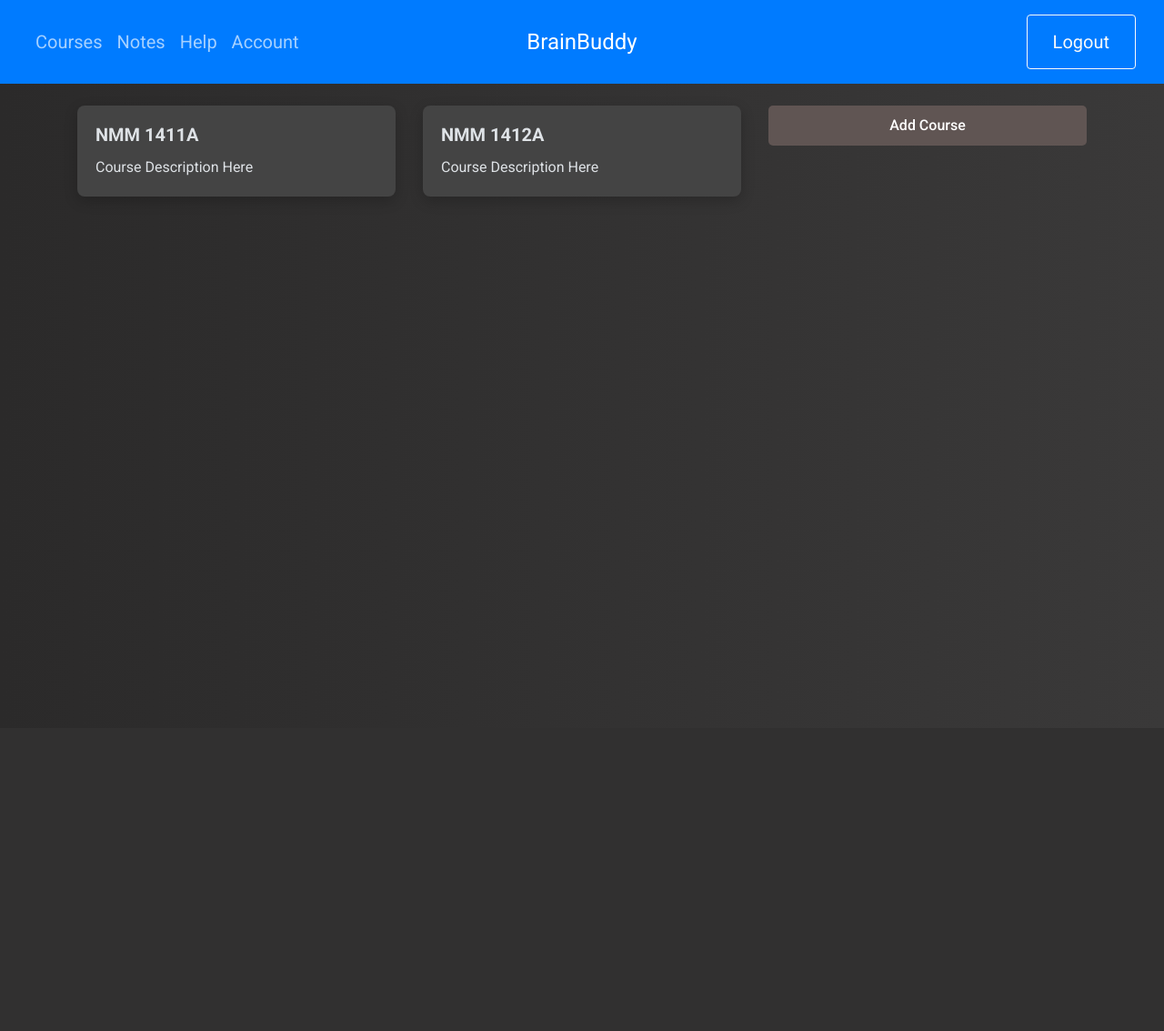
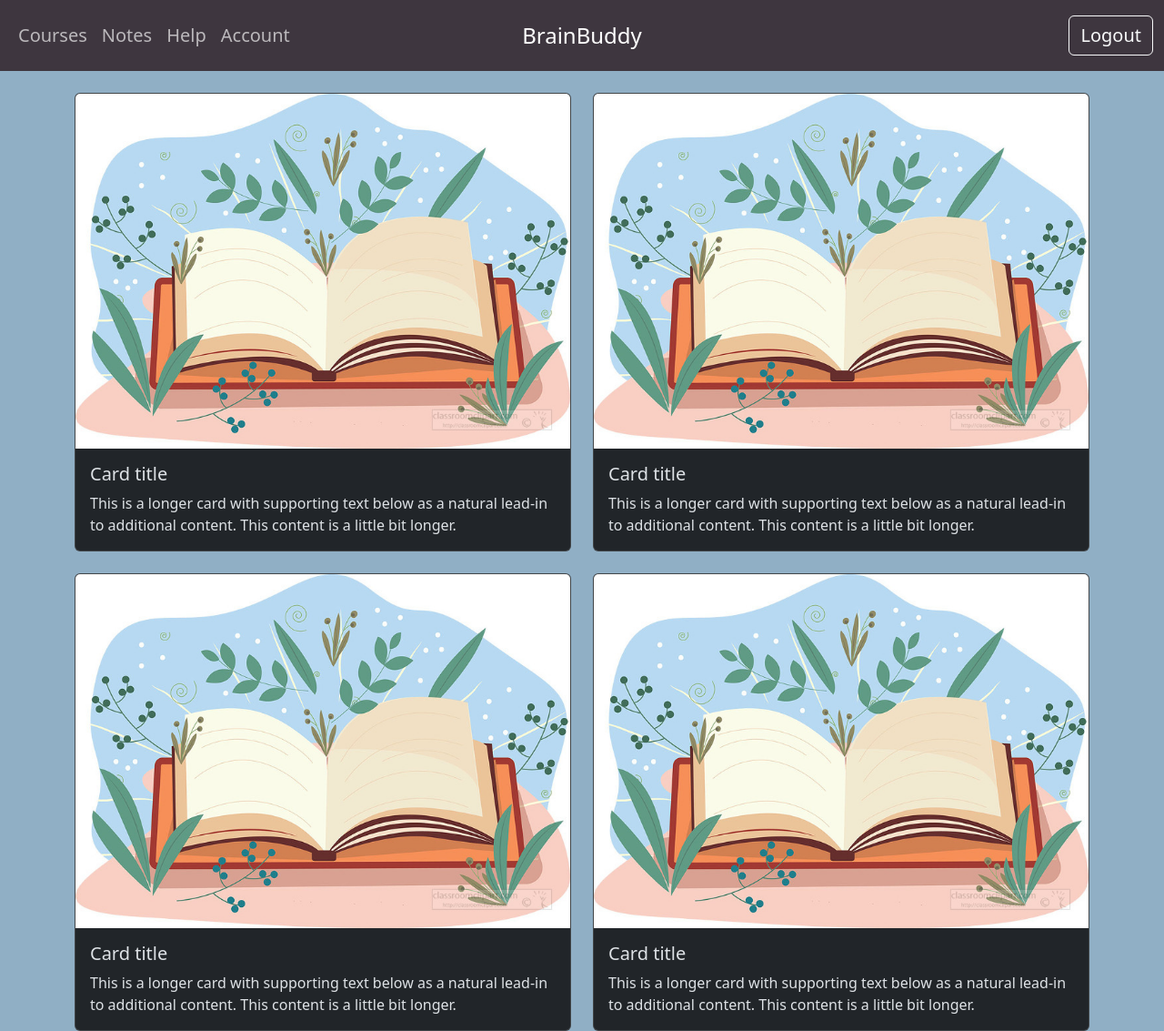
Before and after one commit to eatekha/SmartStacks, a Flask app: template app/main/templates/home.html in a window 1280 px wide. Shown: the whole page at 91% size. Before the commit the page ends 216 px from the top, so only its background shows below. Run offline with Flask 3, Linux system fonts and the light colour scheme; the template is opened without the code that fills it, so the values that code supplies are empty; some libraries are stand-ins or nearby versions.

Commit message:
Added landing page and new color scheme. Fixed double-clicking button bug. Fixed images not showing. Added some custom css.

```diff
--- a/app/auth/routes.py
+++ b/app/auth/routes.py
@@ -4,6 +4,10 @@
 from app.models import User
 from . import auth
 
+
+@auth.route('/')
+def landing_page():
+    return render_template('landing.html')
 
 @auth.route('/login', methods=['GET', 'POST'])
 def login():
--- a/app/auth/templates/login.html
+++ b/app/auth/templates/login.html
@@ -5,7 +5,7 @@
 <div class="container">
     <div class="row justify-content-center align-items-center" style="height: 100vh;">
         <div class="col-md-6 col-lg-4">
-            <div class="card">
+            <div class="card" style="background-color: var(--darkgrey);">
                 <div class="card-body">
                     <h5 class="card-title text-center">Login</h5>
                     <form method="post" action="{{ url_for('auth.login') }}">
--- a/app/main/routes.py
+++ b/app/main/routes.py
@@ -3,7 +3,6 @@
 from . import main
 
 
-@main.route('/')
 @main.route('/home')
 def home():
     return render_template('home.html')
--- /dev/null
+++ b/app/main/templates/coursetile.html
@@ -0,0 +1,10 @@
+<div class="col">
+    <div class="card">
+        <img class="card-img-top" src="{{ url_for('static', filename='images/book.jpg') }}" alt="Course Card Image">
+        <div class="card-body">
+            <h5 class="card-title">Card title</h5>
+            <p class="card-text">This is a longer card with supporting text below as a natural lead-in to additional
+                content. This content is a little bit longer.</p>
+        </div>
+    </div>
+</div>
--- a/app/main/templates/home.html
+++ b/app/main/templates/home.html
@@ -2,117 +2,12 @@
 {% block title %}Home{% endblock %}
 {% block content %}
 {% include 'navbar.html' %}
-
-<!DOCTYPE html>
-<html>
-<head>
-    <title>Dashboard</title>
-    <!-- Include Bootstrap CSS -->
-    <link rel="stylesheet" href="https://stackpath.bootstrapcdn.com/bootstrap/4.3.1/css/bootstrap.min.css">
-    <!-- Google Font -->
-    <link href="https://fonts.googleapis.com/css?family=Roboto:400,500,700&display=swap" rel="stylesheet">
-    <style>
-        body {
-            background: linear-gradient(to right, #2b2a2a, #3a3939); /* Gradient Background */
-            font-family: 'Roboto', sans-serif;
-            color: white;
-        }
-
-        /* Custom Navbar Styling */
-        .custom-navbar {
-            background-color: #333;
-            box-shadow: 0 4px 6px rgba(0, 0, 0, 0.1);
-        }
-
-        .custom-navbar a {
-            color: white;
-            padding: 5px 15px;
-        }
-
-        .custom-navbar a:hover {
-            background-color: #605553;
-            transition: background-color 0.3s ease-in-out;
-        }
-
-        /* Course Cards Styling */
-        .course-card {
-            background-color: #444;
-            border: none;
-            border-radius: 8px;
-            box-shadow: 0 5px 15px rgba(0, 0, 0, 0.2);
-            transition: transform 0.3s ease-in-out, box-shadow 0.3s ease-in-out;
-        }
-
-        .course-card:hover {
-            transform: scale(1.05);
-            box-shadow: 0 8px 20px rgba(0, 0, 0, 0.25);
-        }
-
-        .card-body {
-            padding: 20px;
-        }
-
-        .card-title {
-            font-size: 20px;
-            font-weight: 700;
-        }
-
-        .add-course {
-            display: inline-block;
-            background-color: #605553;
-            color: white;
-            padding: 10px 20px;
-            border-radius: 5px;
-            transition: background-color 0.3s ease-in-out, transform 0.3s ease-in-out;
-            text-align: center;
-            width: 100%;
-            text-decoration: none;
-            font-weight: 500;
-        }
-
-        .add-course:hover {
-            background-color: #332f2f;
-            transform: translateY(-3px);
-        }
-
-        /* Responsive Design Adjustments */
-        @media (max-width: 768px) {
-            .course-grid {
-                grid-template-columns: repeat(auto-fill, minmax(150px, 1fr));
-            }
-        }
-    </style>
-</head>
-<body>
-
-
-    <!-- Course Container -->
-    <div class="container mt-4">
-        <div class="row">
-            <div class="col-md-4 mb-3">
-                <div class="card course-card">
-                    <div class="card-body">
-                        <h5 class="card-title">NMM 1411A</h5>
-                        <p class="card-text">Course Description Here</p>
-                    </div>
-                </div>
-            </div>
-            <div class="col-md-4 mb-3">
-                <div class="card course-card">
-                    <div class="card-body">
-                        <h5 class="card-title">NMM 1412A</h5>
-                        <p class="card-text">Course Description Here</p>
-                    </div>
-                </div>
-            </div>
-            <div class="col-md-4 mb-3">
-                <a href="addcourse.html" class="add-course">
-                    <span>Add Course</span>
-                </a>
-            </div>
-        </div>
+<div class="container mt-4">
+    <div class="row row-cols-1 row-cols-md-2 g-4">
+        {% include 'coursetile.html' %}
+        {% include 'coursetile.html' %}
+        {% include 'coursetile.html' %}
+        {% include 'coursetile.html' %}
     </div>
-
-
-
+</div>
 {% endblock %}
--- /dev/null
+++ b/app/static/css/custom.css
@@ -0,0 +1,24 @@
+:root {
+    --bluegray: #90AFC5;
+    --darkgrey: #3E363F;
+    --lightblue: #C4DFE6;
+}
+
+.btn:hover {
+    background-color: orangered;
+    border-color: orangered;
+}
+
+.btn-xl {
+    padding: 1rem 1.75rem;
+    font-size: 1.5rem;
+    border-radius: 0.3rem;
+    font-weight: 700;
+    line-height: 1.5;
+    background-color: black;
+    border-color: black;
+}
+
+body {
+    background: linear-gradient(to right, var(--bluegray), var(--bluegray), var(--bluegray));
+}
--- a/app/templates/base.html
+++ b/app/templates/base.html
@@ -5,6 +5,7 @@
     <meta name="viewport" content="width=device-width, initial-scale=1">
     <link href="https://cdn.jsdelivr.net/npm/bootstrap@5.3.2/dist/css/bootstrap.min.css" rel="stylesheet"
           integrity="sha384-T3c6CoIi6uLrA9TneNEoa7RxnatzjcDSCmG1MXxSR1GAsXEV/Dwwykc2MPK8M2HN" crossorigin="anonymous">
+    <link rel="stylesheet" href="{{ url_for('static', filename='css/custom.css') }}">
     <title>{% block title %}{% endblock %}</title>
 </head>
 <body>
--- a/app/templates/navbar.html
+++ b/app/templates/navbar.html
@@ -1,4 +1,4 @@
-<nav class="navbar navbar-expand-md bg-primary py-3">
+<nav class="navbar navbar-expand-md py-3" style="background-color: var(--darkgrey);">
     <div class="container-fluid">
         <div class="navbar-collapse collapse w-100 order-1 order-md-0 dual-collapse2">
             <ul class="navbar-nav me-auto fs-5">
@@ -23,9 +23,7 @@
             </button>
         </div>
         <div class="navbar-collapse collapse w-100 order-3 dual-collapse2">
-            <button class="btn btn-outline-light ms-auto fs-5" type="button">
-                <a class="nav-link" href="/logout">Logout</a>
-            </button>
+            <a class="ms-auto btn btn-outline-light fs-5" href="/logout" type="button">Logout</a>
         </div>
     </div>
 </nav>
```
Also changed, not shown: app/auth/templates/landing.html (added, +10 -0 lines), app/static/images/book.jpg (added).
